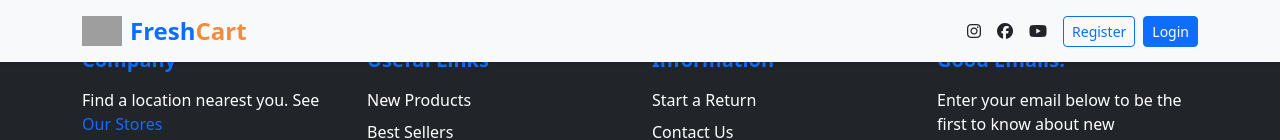
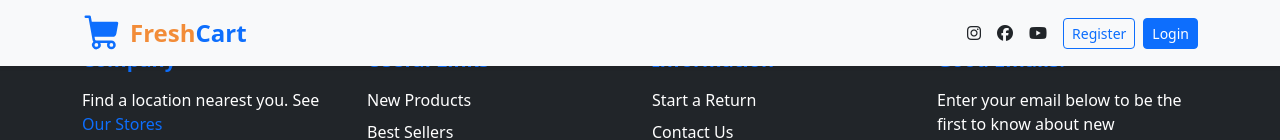
Before and after one commit to elagamy257/FreshCart-E-commerce, a React (Vite) app: page /login in a window 1280 px wide. Shown: the top 140 px of the page. Built offline with nearby package versions, Linux system fonts and the light colour scheme; grey boxes are pictures that could not be loaded.

Commit message:
edit logo

```diff
--- a/src/component/Navbar/Navbar.jsx
+++ b/src/component/Navbar/Navbar.jsx
@@ -1,5 +1,5 @@
 import React, { useState } from "react";
-import img from "../../assets/images/freshcart.webp";
+import img from "../../assets/images/logo1.svg";
 import { NavLink, useNavigate } from "react-router-dom";
 import { useContext } from "react";
 import { userContext } from "../../context/userContext";
@@ -44,10 +44,10 @@ export default function Navbar() {
                 <div className="container">
                     <NavLink to="/" className="navbar-brand d-flex align-items-center">
                         <img src={img} alt="FreshCart Logo" style={{ width: "40px" }} />
-                        <span className="ms-2 fs-4 fw-bold" style={{ color: "#0d6efd" }}>
+                        <span className="ms-2 fs-4 fw-bold" style={{ color: "#f28c38" }}>
                             Fresh
                         </span>
-                        <span className="fs-4 fw-bold" style={{ color: "#f28c38" }}>
+                        <span className="fs-4 fw-bold" style={{ color: "#0d6efd" }}>
                             Cart
                         </span>
                     </NavLink>
```
Also changed, not shown: src/assets/images/logo.svg (deleted), src/assets/images/logo1.svg (added).
